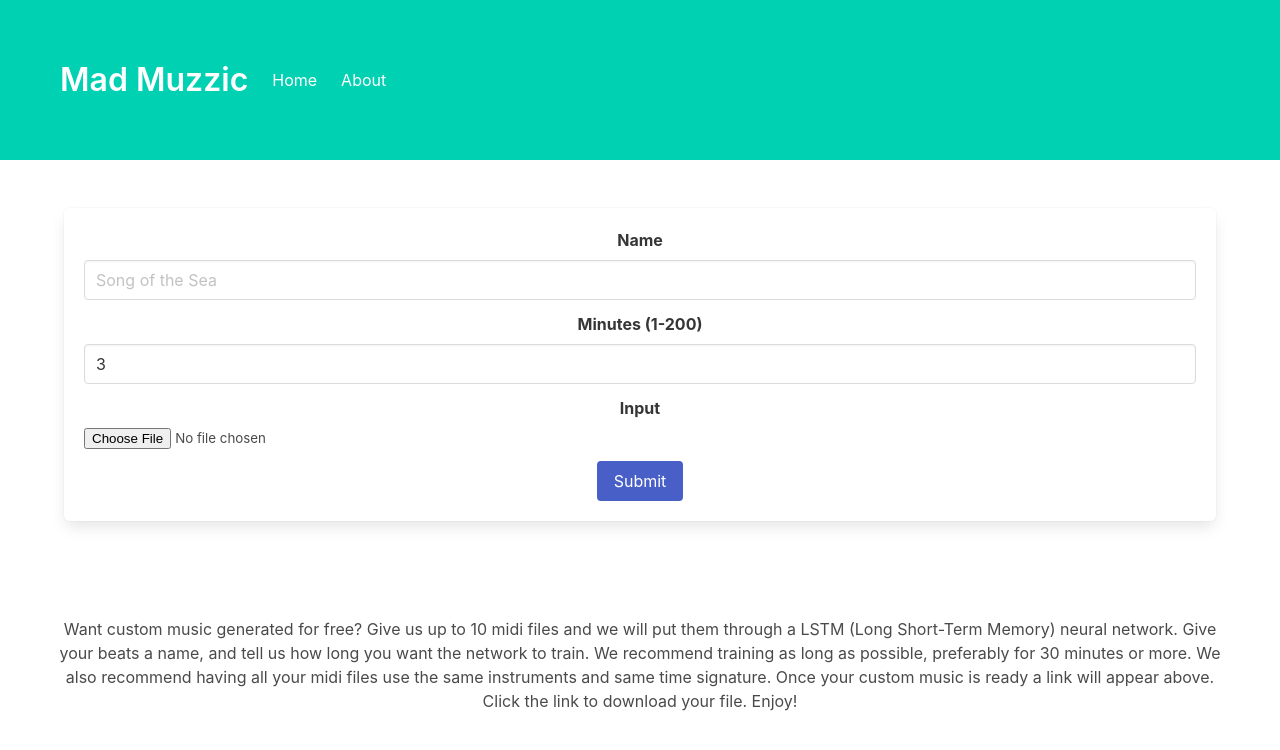
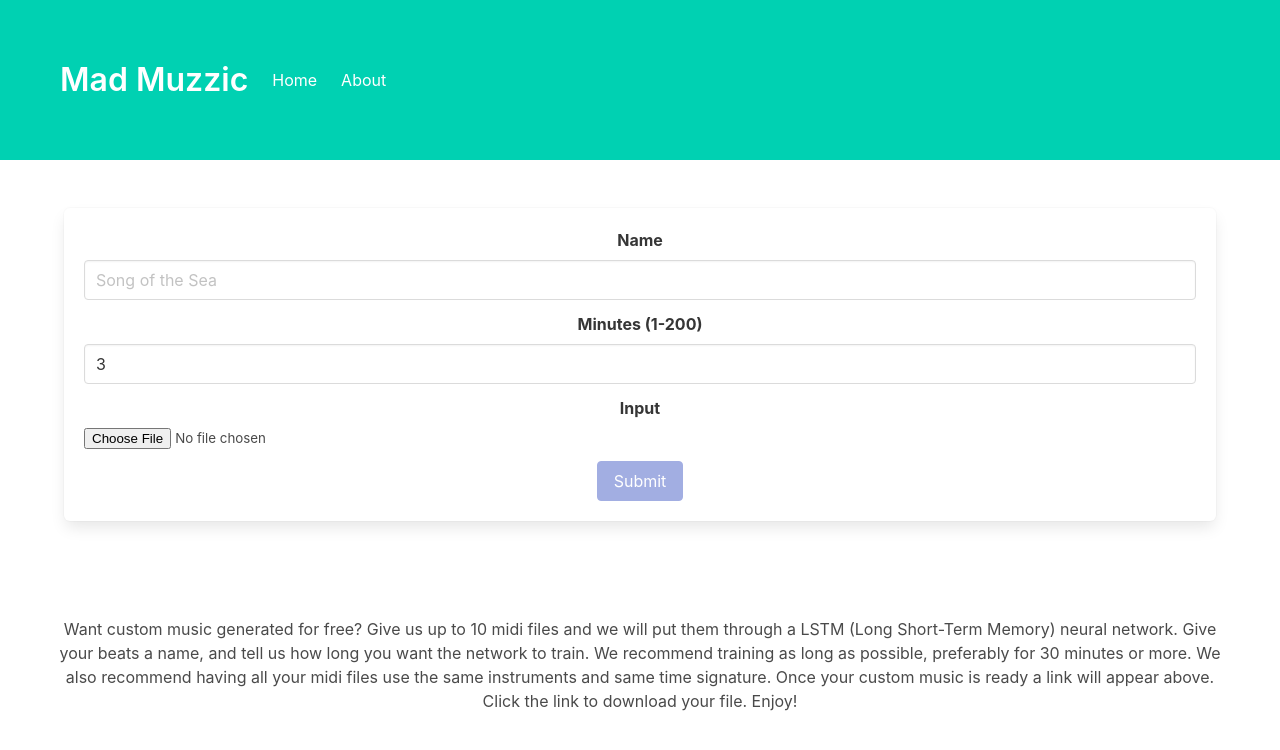
Before and after one commit to eric-unc/hacknc2020, a React app in the folder react-app/: page / in a window 1280 px wide. Shown: the top 750 px of the page. Built offline with nearby package versions, Linux system fonts and the light colour scheme.

Commit message:
Getting closer to having proper input validation!

```diff
--- a/react-app/src/components/Form.js
+++ b/react-app/src/components/Form.js
@@ -20,13 +20,14 @@ export default class Form extends Component {
     isInputValid(){
         // this is hacky af but works lol
         let ret = this.state.name.length >= 4 &&
-            this.minutes >= 1 && this.minutes <= 200 && this.minutes.match(/^\d{1,3}$/);
+            this.state.minutes >= 1 && this.state.minutes <= 200 && this.state.minutes.match(/^\d{1,3}$/);
 
-        console.log("checked: " + ret)
+        console.log("over 4: " + (this.state.name.length >= 4));
+        console.log("mins in range: " + (this.state.minutes >= 1 && this.state.minutes <= 200));
+        console.log("match: " + this.state.minutes.match(/^\d{1,3}$/))
+        console.log("checked: " + ret);
         return ret;
     }
-
-
 
     handleInputChange(event) {
         const target = event.target;
@@ -36,6 +37,7 @@ export default class Form extends Component {
         this.setState({
             [name]: value
         });
+        console.log("" + name + " -> " + value);
 
         /*if(this.isInputValid())
             document.getElementById("subForm");*/
@@ -85,7 +87,7 @@ export default class Form extends Component {
 
                         <div class="field">
                             <div className="control">
-                                <button className="button is-link" id="subForm" type="submit" disabled={this.isInputValid()}>Submit</button>
+                                <button className="button is-link" type="submit" disabled={!this.isInputValid()}>Submit</button>
                             </div>
                         </div>
                     </form>
```
